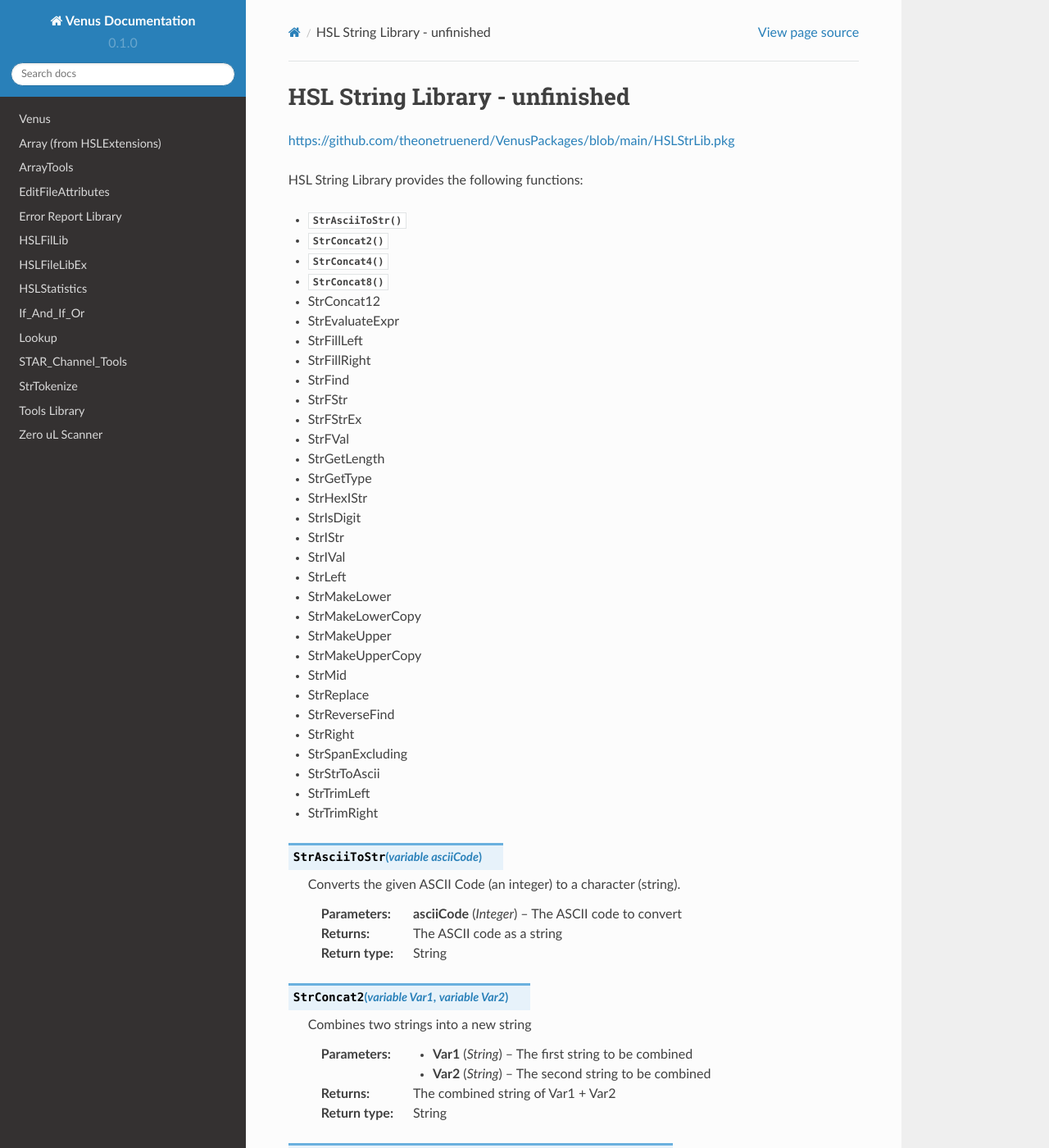
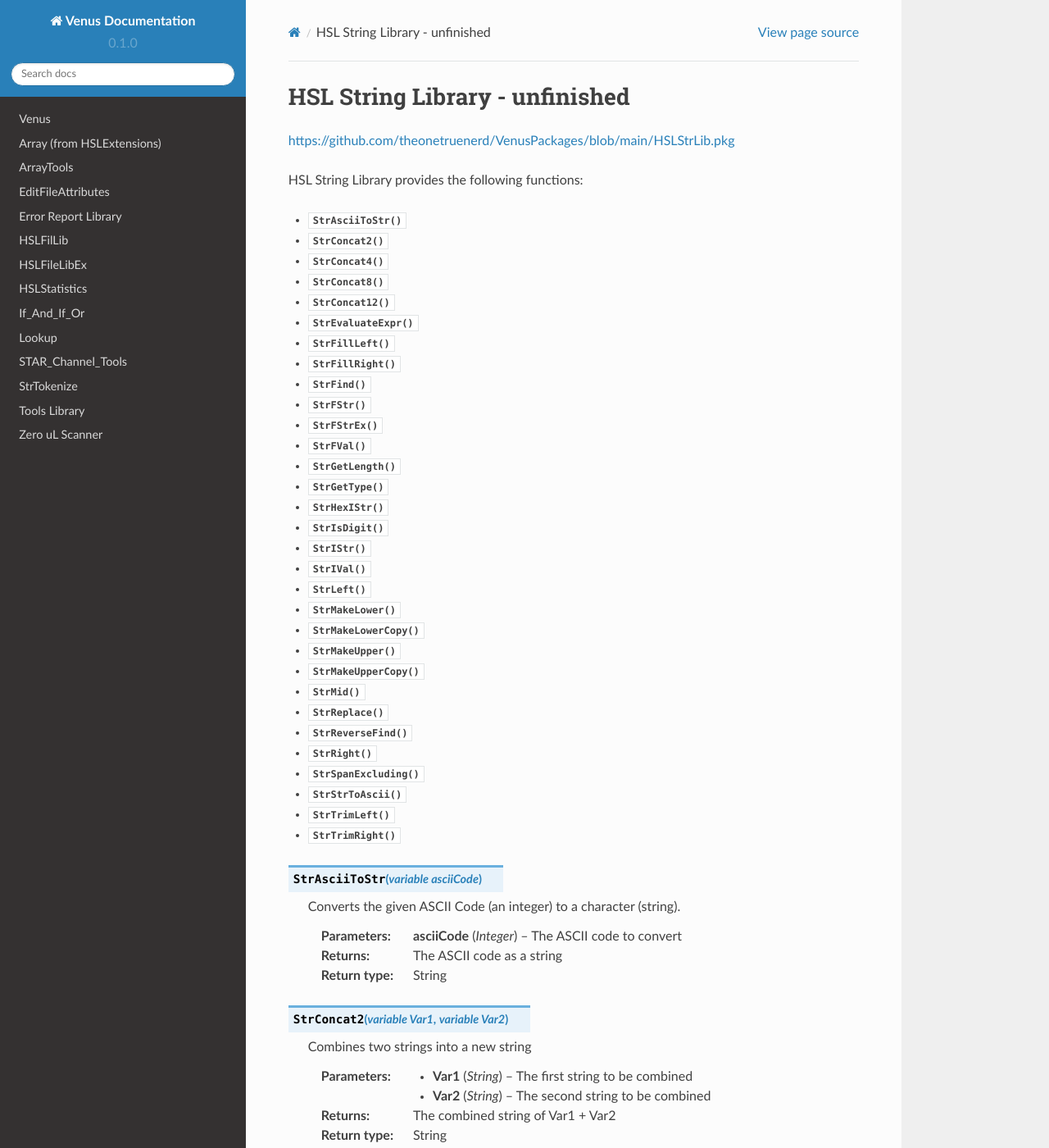
Before and after one commit to theonetruenerd/VenusLibraryDocumentation, a Sphinx documentation site: the page built from docs/source/HSLStrLib.rst, in a window 1280 px wide and 1400 px high. Shown: the whole window at 82% size. Built offline with Sphinx 7.4.7 and the Read the Docs theme 2.0.0, drawn with Linux system fonts in a browser that asks for light colours; part of the change alters nothing that is shown.

```diff
--- a/docs/source/HSLStrLib.rst
+++ b/docs/source/HSLStrLib.rst
@@ -9,33 +9,33 @@ HSL String Library provides the following functions:
 - :py:func:`StrConcat2`
 - :py:func:`StrConcat4`
 - :py:func:`StrConcat8`
-- StrConcat12
-- StrEvaluateExpr
-- StrFillLeft
-- StrFillRight
-- StrFind
-- StrFStr
-- StrFStrEx
-- StrFVal
-- StrGetLength
-- StrGetType
-- StrHexIStr
-- StrIsDigit
-- StrIStr
-- StrIVal
-- StrLeft
-- StrMakeLower
-- StrMakeLowerCopy
-- StrMakeUpper
-- StrMakeUpperCopy
-- StrMid
-- StrReplace
-- StrReverseFind
-- StrRight
-- StrSpanExcluding
-- StrStrToAscii
-- StrTrimLeft
-- StrTrimRight
+- :py:func:`StrConcat12`
+- :py:func:`StrEvaluateExpr`
+- :py:func:`StrFillLeft`
+- :py:func:`StrFillRight`
+- :py:func:`StrFind`
+- :py:func:`StrFStr`
+- :py:func:`StrFStrEx`
+- :py:func:`StrFVal`
+- :py:func:`StrGetLength`
+- :py:func:`StrGetType`
+- :py:func:`StrHexIStr`
+- :py:func:`StrIsDigit`
+- :py:func:`StrIStr`
+- :py:func:`StrIVal`
+- :py:func:`StrLeft`
+- :py:func:`StrMakeLower`
+- :py:func:`StrMakeLowerCopy`
+- :py:func:`StrMakeUpper`
+- :py:func:`StrMakeUpperCopy`
+- :py:func:`StrMid`
+- :py:func:`StrReplace`
+- :py:func:`StrReverseFind`
+- :py:func:`StrRight`
+- :py:func:`StrSpanExcluding`
+- :py:func:`StrStrToAscii`
+- :py:func:`StrTrimLeft`
+- :py:func:`StrTrimRight`
 
 ..  py:function:: StrAsciiToStr(variable asciiCode)
 
```
